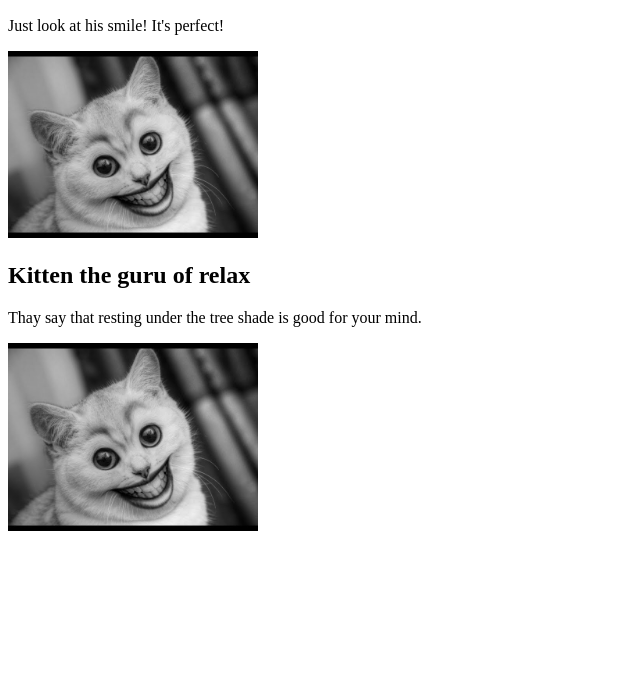
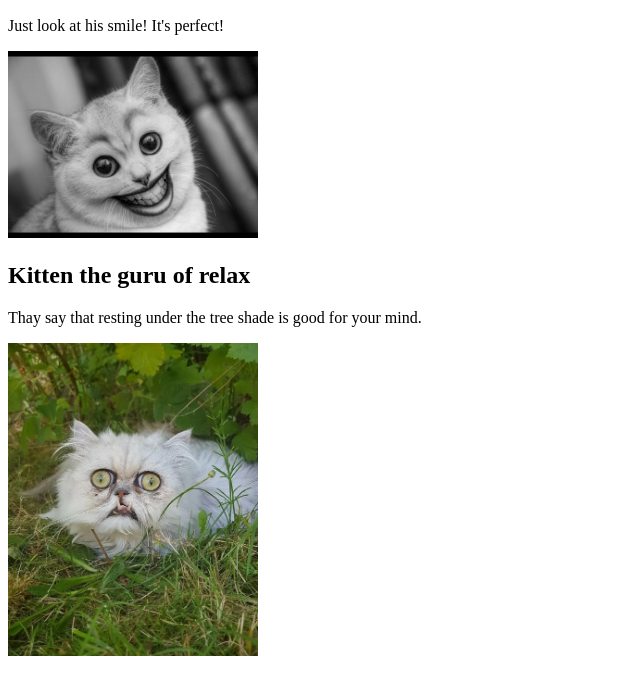
Before and after one commit to as-tikhonova/LoftSchool-web, a plain HTML site: page folder/inner/index.html in a window 1280 px wide. Shown: the part 110-800 px from the top of the page, without its empty margins (0-640 px from the left). Drawn offline with Linux system fonts and the light colour scheme.

Commit message:
Fix img2

```diff
--- a/folder/inner/index.html
+++ b/folder/inner/index.html
@@ -14,14 +14,14 @@
         Just look at his smile! It's perfect!
     </p>
 
-    <img src="../../img/smile.jpg" width="250" alt="Kitten run away =(">
+    <img src="../../img/smile.jpg" width="250" alt="Kitten have run away =(">
 
 
     <h2> Kitten the guru of relax</h2>
     <p>
         Thay say that resting under the tree shade is good for your mind.
     </p>
-    <img src="../../img/smile.jpg" width="250" alt="Kitten is on walk now...">
+    <img src="../../img/relax.jpg" width="250" alt="Kitten is on walk now...">
 
 </body>
 
```
